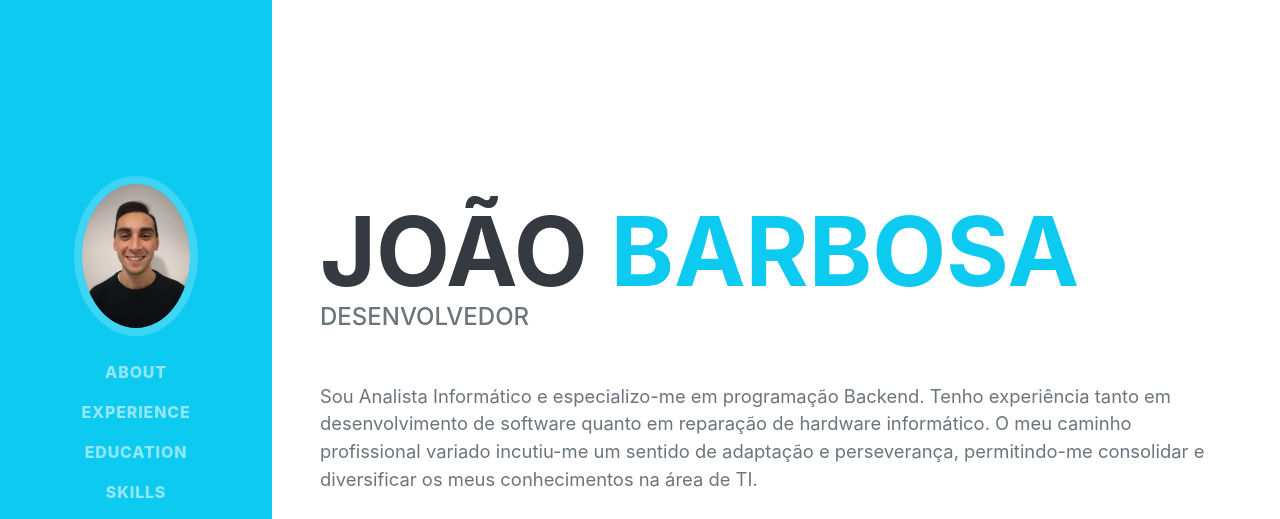
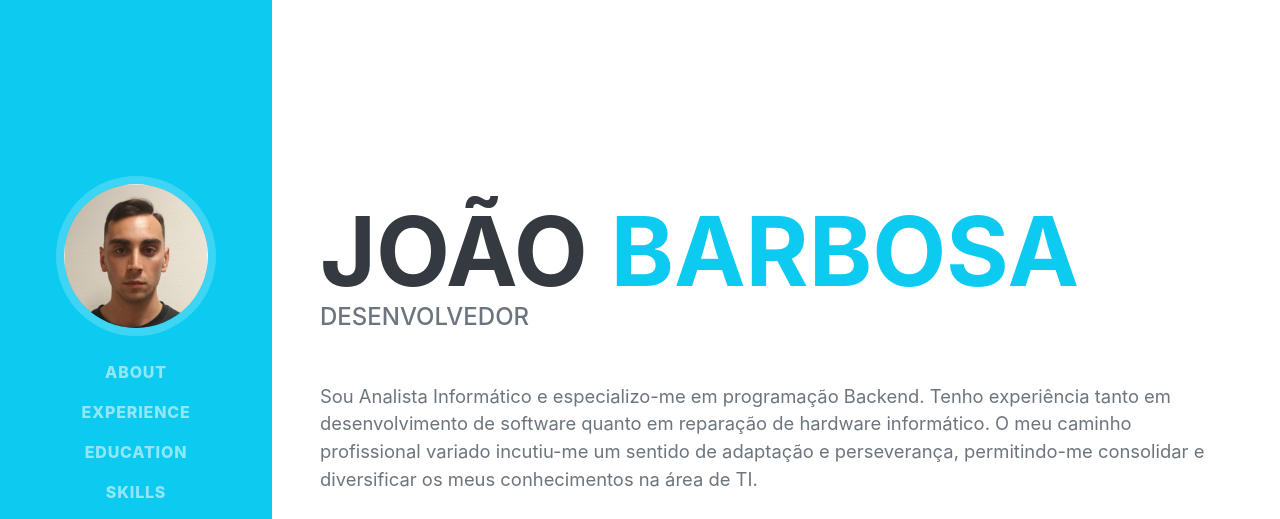
Before and after one commit to JoaoMB1337/JoaoMB1337.github.io, a plain HTML site: page index.html in a window 1280 px wide. Shown: the top 519 px of the page. Drawn offline with nearby package versions, Linux system fonts and the light colour scheme; a web font is replaced by a local one.

Commit message:
Profile Picture Update

```diff
--- a/index.html
+++ b/index.html
@@ -19,7 +19,7 @@
       <a class="navbar-brand js-scroll-trigger" href="#page-top">
         <span class="d-block d-lg-none">João Barbosa</span>
         <span class="d-none d-lg-block">
-          <img class="img-fluid img-profile rounded-circle mx-auto mb-2" src="assets/img/profile.jpg" alt="..." />
+          <img class="img-fluid img-profile rounded-circle mx-auto mb-2" src="assets/img/profile.jpeg" alt="..." />
         </span>
       </a>
       <button class="navbar-toggler" type="button" data-bs-toggle="collapse" data-bs-target="#navbarResponsive" aria-controls="navbarResponsive" aria-expanded="false" aria-label="Toggle navigation">
```
Also changed, not shown: assets/img/profile.jpeg (added), assets/img/profile.jpg (deleted).
